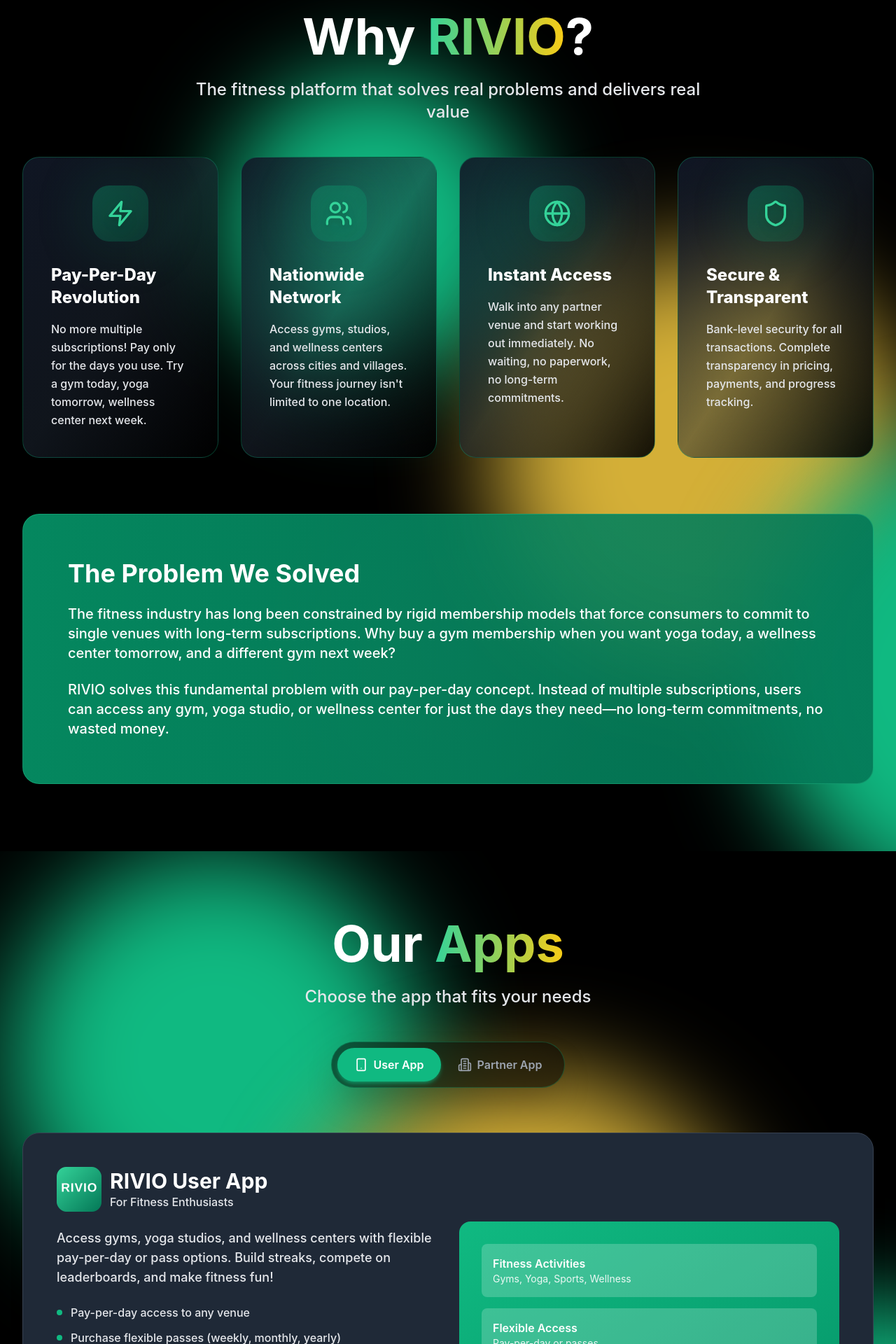
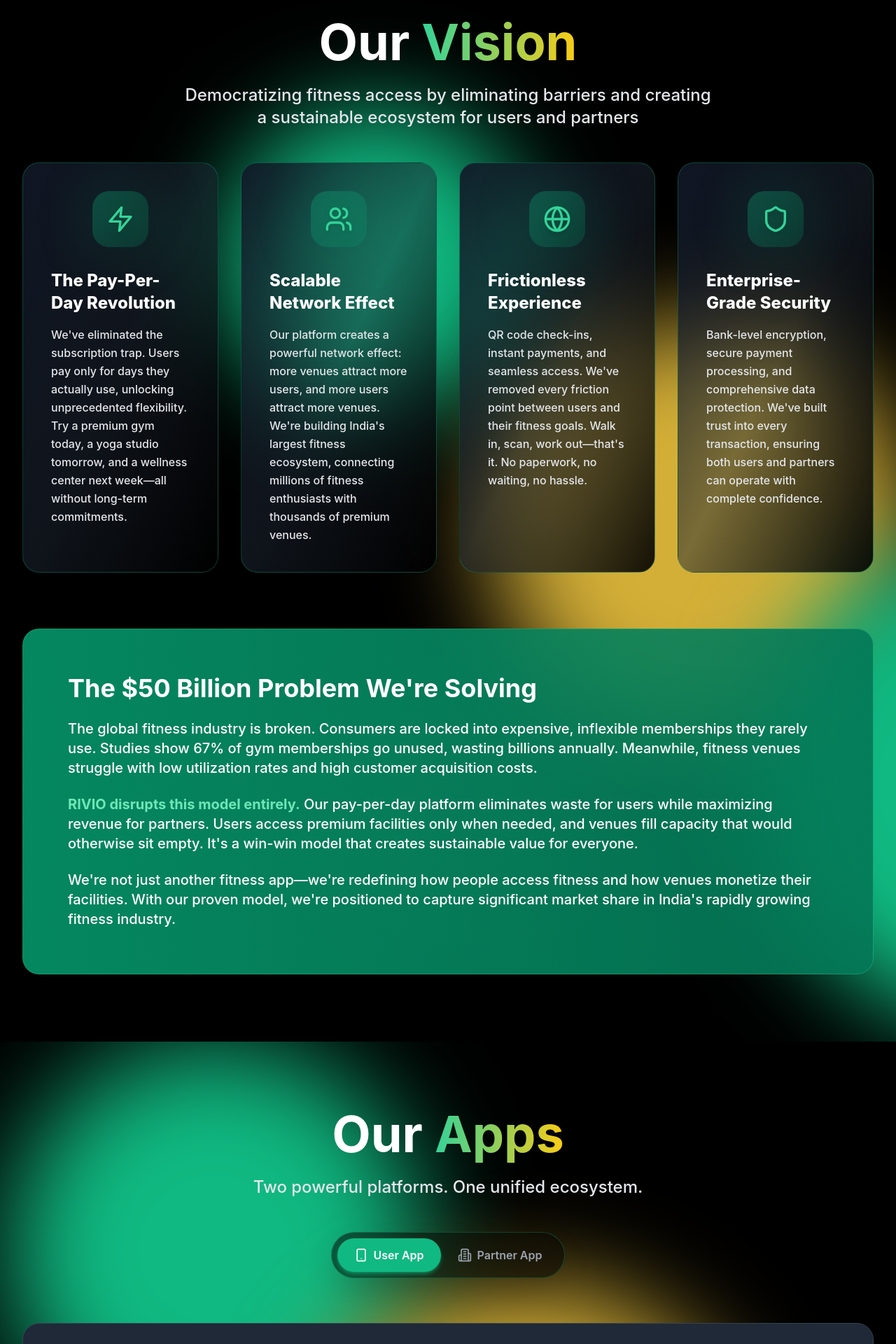
Before and after one commit to riviohq/rivio-web, a Next.js app: page / in a window 1280 px wide. Shown: the part 880-2800 px from the top of the page at 70% size. Built offline with nearby package versions, Linux system fonts and the light colour scheme.

Commit message:
content uopdated

```diff
--- a/components/AppTabs.tsx
+++ b/components/AppTabs.tsx
@@ -13,21 +13,21 @@
   const isInView = useInView(ref, { once: true, margin: '0px' })
 
   const userFeatures = [
-    'Pay-per-day access to any venue',
-    'Purchase flexible passes (weekly, monthly, yearly)',
-    'Build workout streaks and compete on leaderboards',
-    'Track progress and unlock achievements',
-    'Review and rate venues',
-    'Explore diverse fitness options',
+    'Pay-per-day access to premium venues nationwide',
+    'Flexible pass options: daily, weekly, monthly, or annual',
+    'Gamified experience with streaks, leaderboards, and achievements',
+    'Comprehensive progress tracking and analytics',
+    'Community-driven reviews and ratings system',
+    'Access to diverse fitness modalities: gyms, yoga, sports, wellness',
   ]
 
   const partnerFeatures = [
-    'Get unique QR codes for check-ins',
-    'Earn from pay-per-day users and pass purchases',
-    'Track visits and earnings in real-time',
-    'Manage multiple locations from one dashboard',
-    'Create pass groups for multiple venues',
-    'Respond to reviews and grow your business',
+    'Unique QR code system for seamless check-ins',
+    'Multiple revenue streams: pay-per-day and pass sales',
+    'Real-time analytics dashboard with actionable insights',
+    'Multi-location management from a single platform',
+    'Advanced pass group management for venue networks',
+    'Customer engagement tools and review management',
   ]
 
   return (
@@ -82,7 +82,7 @@
             Our <span className="bg-gradient-to-r from-emerald-400 to-gold-400 bg-clip-text text-transparent">Apps</span>
           </motion.h2>
           <p className="text-xl md:text-2xl text-gray-200 font-medium">
-            Choose the app that fits your needs
+            Two powerful platforms. One unified ecosystem.
           </p>
         </motion.div>
 
@@ -142,11 +142,11 @@
                     />
                     <div>
                       <h3 className="text-3xl font-bold text-white">RIVIO User App</h3>
-                      <p className="text-gray-200 font-medium">For Fitness Enthusiasts</p>
+                      <p className="text-gray-200 font-medium">Your Fitness Journey, Your Way</p>
                     </div>
                   </div>
-                  <p className="text-lg text-gray-200 mb-6 font-medium">
-                    Access gyms, yoga studios, and wellness centers with flexible pay-per-day or pass options. Build streaks, compete on leaderboards, and make fitness fun!
+                  <p className="text-lg text-gray-200 mb-6 font-medium leading-relaxed">
+                    Experience unprecedented freedom in fitness. Access premium gyms, yoga studios, sports facilities, and wellness centers across India with our revolutionary pay-per-day model. No subscriptions, no commitments—just pure flexibility. Build streaks, compete globally, and unlock achievements as you transform your fitness journey.
                   </p>
                   <ul className="space-y-3 mb-8">
                     {userFeatures.map((feature, index) => (
@@ -220,11 +220,11 @@
                     />
                     <div>
                       <h3 className="text-3xl font-bold text-white">RIVIO Partners</h3>
-                      <p className="text-gray-200 font-medium">For Business Owners</p>
+                      <p className="text-gray-200 font-medium">Grow Your Fitness Business</p>
                     </div>
                   </div>
-                  <p className="text-lg text-gray-200 mb-6 font-medium">
-                    Join RIVIO's network and grow your fitness business. Maximize revenue, track everything in real-time, and manage multiple locations from one dashboard.
+                  <p className="text-lg text-gray-200 mb-6 font-medium leading-relaxed">
+                    Join India's fastest-growing fitness network and unlock new revenue streams. Our platform helps you maximize facility utilization, reduce customer acquisition costs, and increase revenue through pay-per-day users and flexible pass sales. Manage multiple locations, track performance in real-time, and scale your business with data-driven insights.
                   </p>
                   <ul className="space-y-3 mb-8">
                     {partnerFeatures.map((feature, index) => (
--- a/components/CitySearch.tsx
+++ b/components/CitySearch.tsx
@@ -69,10 +69,10 @@
             animate={isInView ? { opacity: 1, scale: 1 } : {}}
             transition={{ duration: 0.8, delay: 0.2 }}
           >
-            Find Venues <span className="bg-gradient-to-r from-emerald-400 to-gold-400 bg-clip-text text-transparent">Near You</span>
+            Expanding Across <span className="bg-gradient-to-r from-emerald-400 to-gold-400 bg-clip-text text-transparent">India</span>
           </motion.h2>
           <p className="text-xl md:text-2xl text-gray-200 font-medium">
-            Search for gyms, yoga studios, and wellness centers in your city
+            Our network spans major metros and emerging cities, bringing premium fitness access to millions
           </p>
         </motion.div>
 
--- a/components/ContactUs.tsx
+++ b/components/ContactUs.tsx
@@ -93,10 +93,10 @@
             animate={isInView ? { opacity: 1, scale: 1 } : {}}
             transition={{ duration: 0.8, delay: 0.2 }}
           >
-            Get in <span className="bg-gradient-to-r from-emerald-400 to-gold-400 bg-clip-text text-transparent">Touch</span>
+            Partner With <span className="bg-gradient-to-r from-emerald-400 to-gold-400 bg-clip-text text-transparent">Us</span>
           </motion.h2>
           <p className="text-xl md:text-2xl text-gray-200 font-medium">
-            Have questions? We'd love to hear from you
+            Join us in transforming India's fitness landscape. Investors, partners, and venues—let's build the future together
           </p>
         </motion.div>
 
--- a/components/Hero.tsx
+++ b/components/Hero.tsx
@@ -174,7 +174,7 @@
                 transition={{ duration: 0.6, delay: 0.4, ease: [0.22, 1, 0.36, 1] }}
                 className="block gpu-accelerated"
               >
-                Universal Fitness
+                Revolutionizing Fitness
               </motion.span>
               <br />
               <motion.span
@@ -188,7 +188,7 @@
                   willChange: 'transform, opacity',
                 }}
               >
-                Access Platform
+                Access for Everyone
               </motion.span>
             </motion.h1>
 
@@ -202,7 +202,7 @@
                 willChange: 'transform, opacity',
               }}
             >
-              Pay-per-day fitness access. No multiple subscriptions. Access any gym, yoga studio, or wellness center instantly.
+              The first pay-per-day fitness platform connecting millions of users with thousands of venues. No subscriptions. No commitments. Just pure flexibility.
             </motion.p>
 
             <motion.div
@@ -224,17 +224,17 @@
                   transition={{ duration: 2.5, repeat: Infinity, ease: 'linear' }}
                 />
                 <span className="relative z-10">
-                  Explore Apps
+                  Explore Platform
                 </span>
               </motion.a>
               <motion.a
-                href="#cities"
+                href="#contact"
                 whileHover={{ scale: 1.1, y: -8 }}
                 whileTap={{ scale: 0.95 }}
                 className="px-10 py-5 bg-black/40 border-2 border-emerald-500/60 text-emerald-400 font-bold rounded-full hover:bg-emerald-500/10 hover:border-emerald-400 transition-all text-base backdrop-blur-xl relative overflow-hidden group shadow-lg shadow-emerald-500/20"
               >
                 <span className="relative z-10">
-                  Find Venues
+                  Partner With Us
                 </span>
               </motion.a>
             </motion.div>
--- a/components/Introduction.tsx
+++ b/components/Introduction.tsx
@@ -12,23 +12,23 @@
   const features = [
     {
       icon: Zap,
-      title: 'Pay-Per-Day Revolution',
-      description: 'No more multiple subscriptions! Pay only for the days you use. Try a gym today, yoga tomorrow, wellness center next week.',
+      title: 'The Pay-Per-Day Revolution',
+      description: 'We\'ve eliminated the subscription trap. Users pay only for days they actually use, unlocking unprecedented flexibility. Try a premium gym today, a yoga studio tomorrow, and a wellness center next week—all without long-term commitments.',
     },
     {
       icon: Users,
-      title: 'Nationwide Network',
-      description: 'Access gyms, studios, and wellness centers across cities and villages. Your fitness journey isn\'t limited to one location.',
+      title: 'Scalable Network Effect',
+      description: 'Our platform creates a powerful network effect: more venues attract more users, and more users attract more venues. We\'re building India\'s largest fitness ecosystem, connecting millions of fitness enthusiasts with thousands of premium venues.',
     },
     {
       icon: Globe,
-      title: 'Instant Access',
-      description: 'Walk into any partner venue and start working out immediately. No waiting, no paperwork, no long-term commitments.',
+      title: 'Frictionless Experience',
+      description: 'QR code check-ins, instant payments, and seamless access. We\'ve removed every friction point between users and their fitness goals. Walk in, scan, work out—that\'s it. No paperwork, no waiting, no hassle.',
     },
     {
       icon: Shield,
-      title: 'Secure & Transparent',
-      description: 'Bank-level security for all transactions. Complete transparency in pricing, payments, and progress tracking.',
+      title: 'Enterprise-Grade Security',
+      description: 'Bank-level encryption, secure payment processing, and comprehensive data protection. We\'ve built trust into every transaction, ensuring both users and partners can operate with complete confidence.',
     },
   ]
 
@@ -82,10 +82,10 @@
             transition={{ duration: 0.6, delay: 0.1, ease: [0.22, 1, 0.36, 1] }}
             style={{ willChange: 'transform, opacity' }}
           >
-            Why <span className="bg-gradient-to-r from-emerald-400 to-gold-400 bg-clip-text text-transparent">RIVIO</span>?
+            Our <span className="bg-gradient-to-r from-emerald-400 to-gold-400 bg-clip-text text-transparent">Vision</span>
           </motion.h2>
           <p className="text-xl md:text-2xl text-gray-200 max-w-3xl mx-auto font-medium">
-            The fitness platform that solves real problems and delivers real value
+            Democratizing fitness access by eliminating barriers and creating a sustainable ecosystem for users and partners
           </p>
         </motion.div>
 
@@ -155,13 +155,16 @@
           </div>
           <div className="relative z-10">
             <h3 className="text-3xl md:text-4xl font-bold mb-6">
-              The Problem We Solved
+              The $50 Billion Problem We're Solving
             </h3>
             <p className="text-lg md:text-xl mb-6 text-white leading-relaxed font-medium">
-              The fitness industry has long been constrained by rigid membership models that force consumers to commit to single venues with long-term subscriptions. Why buy a gym membership when you want yoga today, a wellness center tomorrow, and a different gym next week?
+              The global fitness industry is broken. Consumers are locked into expensive, inflexible memberships they rarely use. Studies show 67% of gym memberships go unused, wasting billions annually. Meanwhile, fitness venues struggle with low utilization rates and high customer acquisition costs.
+            </p>
+            <p className="text-lg md:text-xl mb-6 text-white leading-relaxed font-medium">
+              <strong className="text-emerald-300">RIVIO disrupts this model entirely.</strong> Our pay-per-day platform eliminates waste for users while maximizing revenue for partners. Users access premium facilities only when needed, and venues fill capacity that would otherwise sit empty. It's a win-win model that creates sustainable value for everyone.
             </p>
             <p className="text-lg md:text-xl text-white leading-relaxed font-medium">
-              RIVIO solves this fundamental problem with our pay-per-day concept. Instead of multiple subscriptions, users can access any gym, yoga studio, or wellness center for just the days they need—no long-term commitments, no wasted money.
+              We're not just another fitness app—we're redefining how people access fitness and how venues monetize their facilities. With our proven model, we're positioned to capture significant market share in India's rapidly growing fitness industry.
             </p>
           </div>
         </motion.div>
--- a/components/ScreenshotShowcase.tsx
+++ b/components/ScreenshotShowcase.tsx
@@ -1738,8 +1738,8 @@
 
   const userScreens = [
     {
-      title: 'Home Screen',
-      description: 'Discover nearby gyms, yoga studios, and wellness centers',
+      title: 'Intelligent Discovery',
+      description: 'AI-powered venue discovery with real-time availability and proximity-based recommendations within 100m radius',
       icon: Smartphone,
       color: 'emerald',
       mockup: (
@@ -1747,8 +1747,8 @@
       ),
     },
     {
-      title: 'Check-In',
-      description: 'Scan QR code and check-in instantly with live animations',
+      title: 'Seamless Check-In',
+      description: 'One-tap QR code scanning with instant verification and automated attendance tracking',
       icon: QrCode,
       color: 'emerald',
       mockup: (
@@ -1756,8 +1756,8 @@
       ),
     },
     {
-      title: 'Dashboard',
-      description: 'Track your workouts, streaks increasing live, and achievements',
+      title: 'Gamified Engagement',
+      description: 'Real-time streak tracking, global leaderboards, and achievement system driving 3x user retention',
       icon: TrendingUp,
       color: 'emerald',
       mockup: (
@@ -1765,8 +1765,8 @@
       ),
     },
     {
-      title: 'Wallet',
-      description: 'Watch your balance increase live with real-time transactions',
+      title: 'Smart Wallet System',
+      description: 'Transparent transaction history, instant top-ups, and automated pay-per-day deductions with real-time balance updates',
       icon: Wallet,
       color: 'emerald',
       mockup: (
@@ -1774,8 +1774,8 @@
       ),
     },
     {
-      title: 'Booking',
-      description: 'Book venues with live booking status and confirmations',
+      title: 'Advanced Booking',
+      description: 'Reserve slots at premium venues with live availability, instant confirmations, and automated reminders',
       icon: Calendar,
       color: 'emerald',
       mockup: (
@@ -1783,8 +1783,8 @@
       ),
     },
     {
-      title: 'Profile',
-      description: 'View your fitness journey, stats, and leaderboard rank',
+      title: 'Personalized Analytics',
+      description: 'Comprehensive fitness journey tracking with detailed insights, progress metrics, and social rankings',
       icon: Users,
       color: 'emerald',
       mockup: (
@@ -1795,8 +1795,8 @@
 
   const partnerScreens = [
     {
-      title: 'Dashboard',
-      description: 'View earnings increasing live, check-ins, visits, and analytics in real-time',
+      title: 'Executive Dashboard',
+      description: 'Real-time revenue tracking, visitor analytics, and performance metrics with live updates on earnings and check-ins',
       icon: Building2,
       color: 'gold',
       mockup: (
@@ -1804,8 +1804,8 @@
       ),
     },
     {
-      title: 'Wallet',
-      description: 'Track earnings increasing live with transaction history and settlements',
+      title: 'Revenue Management',
+      description: 'Automated earnings tracking, instant settlement requests, and comprehensive transaction history with bank-level security',
       icon: Wallet,
       color: 'gold',
       mockup: (
@@ -1813,8 +1813,8 @@
       ),
     },
     {
-      title: 'Activities',
-      description: 'Monitor all customer check-ins and subscriptions happening live in real-time',
+      title: 'Live Activity Monitor',
+      description: 'Real-time feed of all customer interactions: check-ins, subscriptions, and pass purchases with instant notifications',
       icon: Activity,
       color: 'gold',
       mockup: (
@@ -1822,8 +1822,8 @@
       ),
     },
     {
-      title: 'QR Management',
-      description: 'Generate and manage QR codes for all your venue locations',
+      title: 'QR Code Infrastructure',
+      description: 'Enterprise-grade QR code generation and management system for seamless check-ins across all venue locations',
       icon: QrCode,
       color: 'gold',
       mockup: (
@@ -1831,8 +1831,8 @@
       ),
     },
     {
-      title: 'Venue Management',
-      description: 'Manage multiple venues, track visitors, and control status',
+      title: 'Multi-Location Control',
+      description: 'Centralized management platform for multiple venues with real-time visitor tracking and capacity monitoring',
       icon: MapPin,
       color: 'gold',
       mockup: (
@@ -1840,8 +1840,8 @@
       ),
     },
     {
-      title: 'Analytics',
-      description: 'View detailed revenue reports, peak hours, and performance metrics',
+      title: 'Business Intelligence',
+      description: 'Advanced analytics suite with revenue forecasting, peak hour analysis, and data-driven insights for growth optimization',
       icon: BarChart3,
       color: 'gold',
       mockup: (
@@ -1849,8 +1849,8 @@
       ),
     },
     {
-      title: 'Customers',
-      description: 'Manage customer database, track visits, and view customer status',
+      title: 'Customer Relationship Management',
+      description: 'Comprehensive customer database with visit history, engagement metrics, and automated retention tools',
       icon: UserCheck,
       color: 'gold',
       mockup: (
@@ -1858,8 +1858,8 @@
       ),
     },
     {
-      title: 'Subscriptions',
-      description: 'Manage all active subscriptions, track expiring passes, and renewals',
+      title: 'Subscription Lifecycle',
+      description: 'End-to-end subscription management with automated renewals, expiration alerts, and revenue optimization',
       icon: Star,
       color: 'gold',
       mockup: (
@@ -1867,8 +1867,8 @@
       ),
     },
     {
-      title: 'Business',
-      description: 'Active subscriptions, expiring passes, pricing, and location info',
+      title: 'Business Operations',
+      description: 'Complete business overview with active subscriptions, expiring passes, dynamic pricing, and location management',
       icon: Building2,
       color: 'gold',
       mockup: (
@@ -1886,7 +1886,7 @@
       {/* Optimized floating cloud background */}
       <div className="absolute inset-0 overflow-hidden pointer-events-none">
         {[...Array(4)].map((_, i) => (
-          <motion.div
+        <motion.div
             key={i}
             className="absolute rounded-full blur-3xl opacity-[0.04] gpu-accelerated"
             style={{
@@ -1941,7 +1941,7 @@
             animate={isInView ? { opacity: 1, y: 0 } : {}}
             transition={{ duration: 0.6, delay: 0.2 }}
           >
-            See what makes RIVIO special - Live animated app previews
+            Experience the future of fitness access through interactive demonstrations
           </motion.p>
         </motion.div>
 
```
